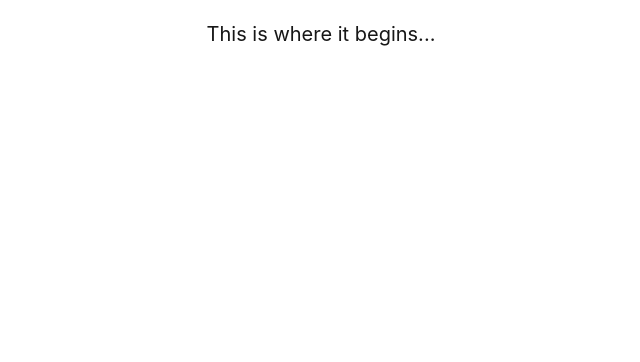
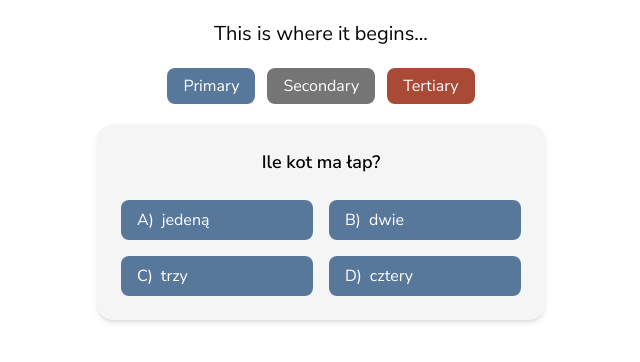
Before and after one commit to sylmilczar/quiz-app, a React (Vite) app: page / in a window 1280 px wide. Shown: the top 362 px of the page, without its empty margins (319-959 px from the left). Built offline with nearby package versions, Linux system fonts and the light colour scheme.

Commit message:
colors changed, new components

```diff
--- a/src/App.tsx
+++ b/src/App.tsx
@@ -1,8 +1,24 @@
+import { Button } from '@/components/Button';
+
+import { QuestionCard } from './components/QuestionCard';
+
 const App = () => {
   return (
     <>
-      <div className="m-5 flex">
+      <div className="m-5 flex flex-col gap-5 text-center">
         <p className="mx-auto text-xl">This is where it begins...</p>
+        <div className="flex justify-center gap-3">
+          <Button>Primary</Button>
+          <Button variant="secondary">Secondary</Button>
+          <Button variant="tertiary">Tertiary</Button>
+        </div>
+        <div className="flex justify-center gap-3">
+          <QuestionCard
+            answers={['jedeną', 'dwie', 'trzy', 'cztery']}
+            onSelect={() => console.log('hop hop')}
+            question="Ile kot ma łap?"
+          />
+        </div>
       </div>
     </>
   );
--- /dev/null
+++ b/src/components/Button.tsx
@@ -0,0 +1,33 @@
+import clsx from 'clsx';
+
+type ButtonProps = React.ButtonHTMLAttributes<HTMLButtonElement> & {
+  variant?: ButtonVariant;
+};
+
+type ButtonVariant = 'primary' | 'secondary' | 'tertiary';
+
+export const Button = ({
+  className = '',
+  variant = 'primary',
+  ...props
+}: ButtonProps) => {
+  const variantClasses: Record<ButtonVariant, string> = {
+    primary:
+      'bg-tertiary-600 hover:bg-tertiary-700 active:bg-tertiary-900 text-white',
+    secondary:
+      'bg-secondary-400 hover:bg-secondary-500 active:bg-secondary-700 text-white',
+    tertiary:
+      'bg-primary-600 hover:bg-primary-700 active:bg-primary-900 text-white ',
+  };
+
+  return (
+    <button
+      {...props}
+      className={clsx(
+        'rounded-lg px-4 py-2 font-medium transition active:scale-95',
+        variantClasses[variant],
+        className
+      )}
+    />
+  );
+};
--- /dev/null
+++ b/src/components/QuestionCard.tsx
@@ -0,0 +1,34 @@
+import { Button } from '@/components';
+
+type QuestionCardProps = {
+  answers: [string, string, string, string]; // dokładnie 4 elementy
+  onSelect: (answer: string) => void;
+  question: string;
+};
+
+const answerLabels = ['A)', 'B)', 'C)', 'D)'];
+
+export const QuestionCard = ({
+  answers,
+  onSelect,
+  question,
+}: QuestionCardProps) => {
+  return (
+    <div className="bg-secondary-50 w-full max-w-md rounded-2xl p-6 text-center shadow-md">
+      <p className="mb-6 text-lg font-semibold">{question}</p>
+
+      <div className="grid grid-cols-2 gap-4">
+        {answers.map((answer, index) => (
+          <Button
+            className="flex items-center gap-2 text-base"
+            key={`${index}-${answer}`}
+            onClick={() => onSelect(answer)}
+          >
+            <span>{answerLabels[index]}</span>
+            <span>{answer}</span>
+          </Button>
+        ))}
+      </div>
+    </div>
+  );
+};
--- /dev/null
+++ b/src/components/index.ts
@@ -0,0 +1,2 @@
+export * from './Button';
+export * from './QuestionCard';
--- a/src/index.css
+++ b/src/index.css
@@ -1,11 +1,5 @@
+@import url('https://fonts.googleapis.com/css2?family=Nunito+Sans:wght@400;600;700&display=swap');
 @import 'tailwindcss';
-
-body {
-  font-family: 'Inter', sans-serif;
-  font-size: 0.875rem;
-  line-height: 1.25rem;
-  color: #171717;
-}
 
 @theme {
   --color-primary-50: #fdf3f0;
@@ -32,15 +26,23 @@ body {
   --color-secondary-900: #0c0c0c;
   --color-secondary-950: #050505;
 
-  --color-tertiary-50: #f0f9ff;
-  --color-tertiary-100: #e0f2fe;
-  --color-tertiary-200: #bae6fd;
-  --color-tertiary-300: #7dd3fc;
-  --color-tertiary-400: #38bdf8;
-  --color-tertiary-500: #0ea5e9; /* Sky blue */
-  --color-tertiary-600: #0284c7;
-  --color-tertiary-700: #0369a1;
-  --color-tertiary-800: #075985;
-  --color-tertiary-900: #0c4a6e;
-  --color-tertiary-950: #082f49;
+  --color-tertiary-50: #f5f8fa;
+  --color-tertiary-100: #e6edf3;
+  --color-tertiary-200: #c8d9e4;
+  --color-tertiary-300: #a9c3d4;
+  --color-tertiary-400: #8aaac3;
+  --color-tertiary-500: #6c91b3; /* Steel blue */
+  --color-tertiary-600: #58789b;
+  --color-tertiary-700: #465f7f;
+  --color-tertiary-800: #354764;
+  --color-tertiary-900: #24304a;
+  --color-tertiary-950: #161d2f;
 }
+
+@layer base {
+  body {
+    font-family: 'Nunito Sans', sans-serif;
+    line-height: 1.25rem;
+    color: #050505;
+  }
+}
```
